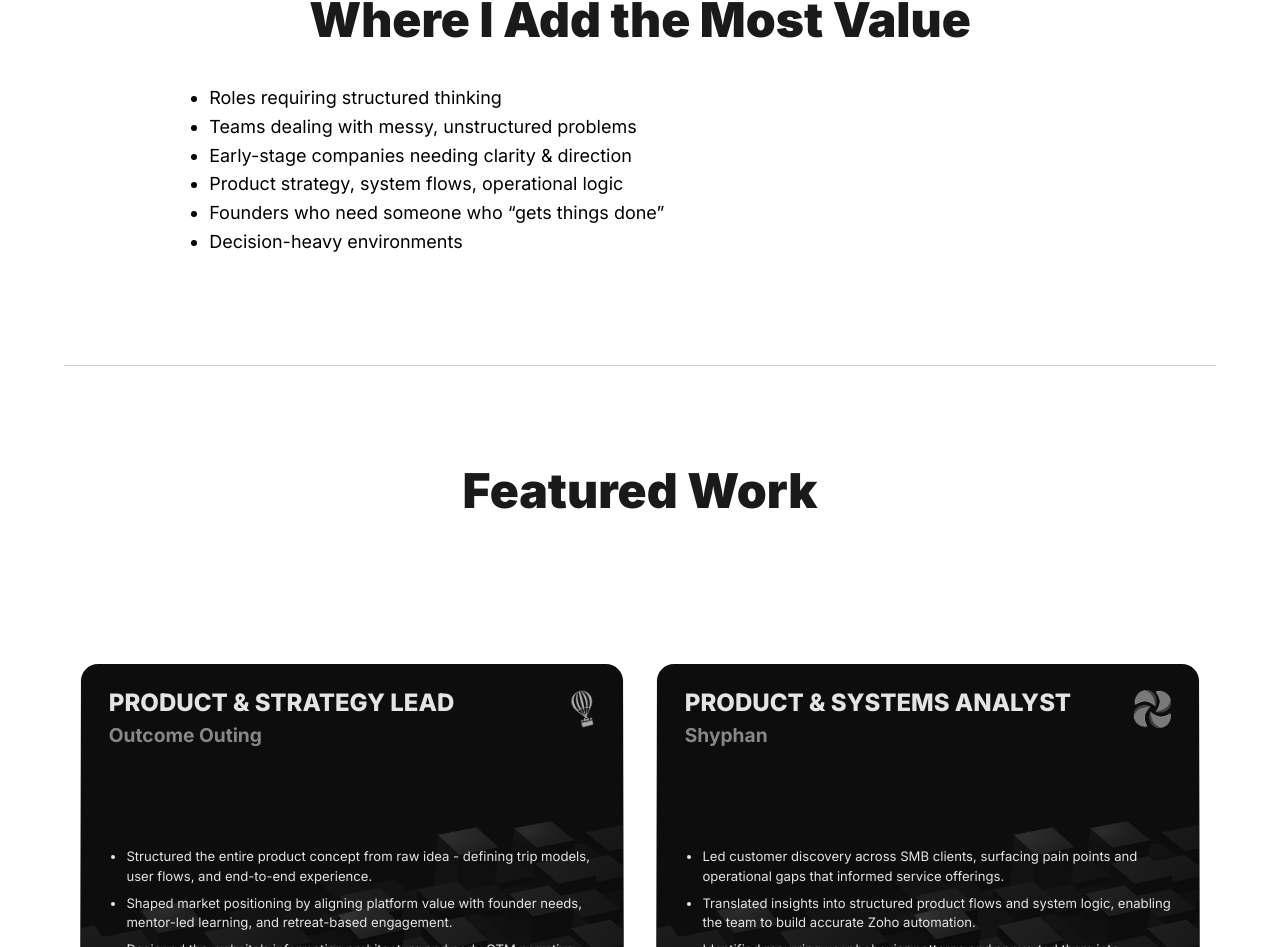
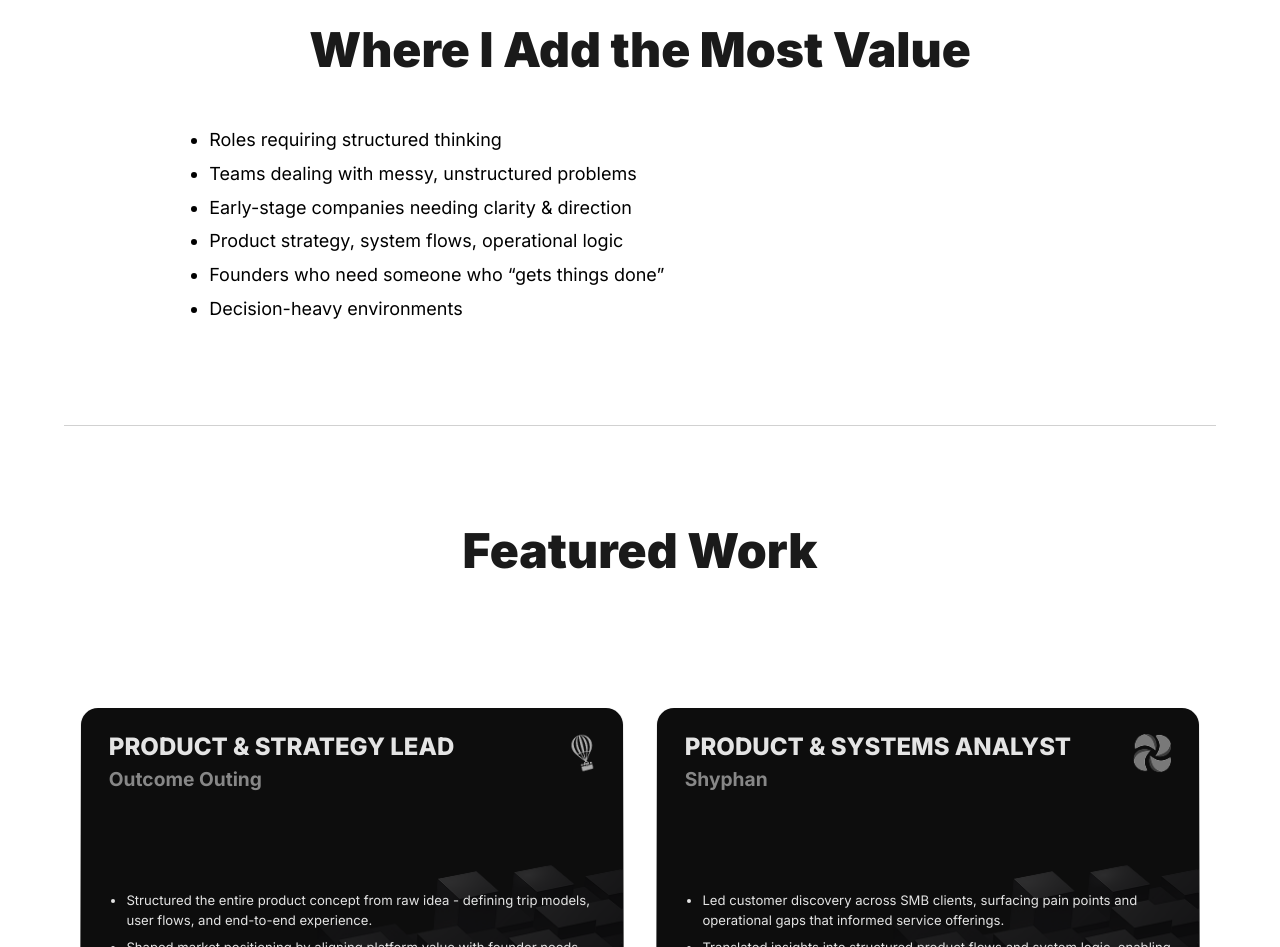
Before and after one commit to princePerspect/portfolio, a Next.js app: page /for-recruiters in a window 1280 px wide. Shown: the part 2507-3454 px from the top of the page. Built offline with nearby package versions, Linux system fonts and the light colour scheme; a web font is replaced by a local one.

Commit message:
Responsive 3

```diff
--- a/app/for-recruiters/page.module.css
+++ b/app/for-recruiters/page.module.css
@@ -56,12 +56,12 @@
     margin: 0 auto;
     padding-left: 1.2rem;
     font-size: var(--font-size-lg);
-    line-height: 0.3rem;
+    line-height: 1.6;
     color: black;
 }
 
 .bulletList li {
-    margin-bottom: var(--spacing-3);
+    margin-bottom: 5px;
 }
 
 /* ---------- PILLS ---------- */
--- a/app/insights/[slug]/page.module.css
+++ b/app/insights/[slug]/page.module.css
@@ -96,3 +96,9 @@
 .more {
     padding: 4rem 3.5rem 6rem;
 }
+
+@media (max-width: 640px) {
+    .more {
+        padding: 40px 10px;
+    }
+}
--- a/app/insights/page.module.css
+++ b/app/insights/page.module.css
@@ -77,17 +77,20 @@
 @media (max-width: 1200px) {
     .cardsGrid {
         grid-template-columns: repeat(3, 1fr);
+        padding: 0 20px;
     }
 }
 
 @media (max-width: 900px) {
     .cardsGrid {
         grid-template-columns: repeat(2, 1fr);
+        padding: 0 20px;
     }
 }
 
 @media (max-width: 640px) {
     .cardsGrid {
         grid-template-columns: 1fr;
+        padding: 0 20px;
     }
 }
--- a/components/sections/ContactCTA.module.css
+++ b/components/sections/ContactCTA.module.css
@@ -203,7 +203,7 @@
     }
 
     .contactSection {
-        padding: var(--spacing-2);
+        padding: 10px;
     }
 
     .formWrapper {
--- a/components/sections/FeaturedWork.module.css
+++ b/components/sections/FeaturedWork.module.css
@@ -1,5 +1,5 @@
 .featuredWork {
-    padding: 6rem 0;
+    padding: 5rem 0;
 }
 
 .container {
```
Also changed, not shown: content/insights/memo-004.md (+2 -2 lines).
